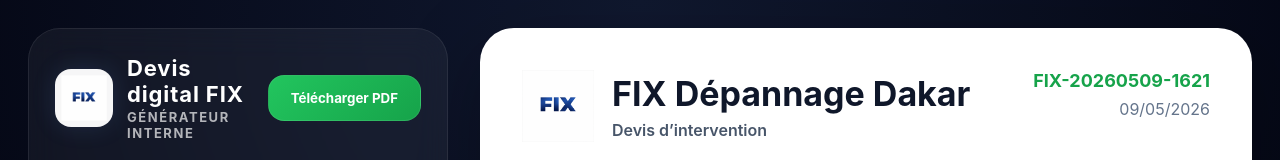
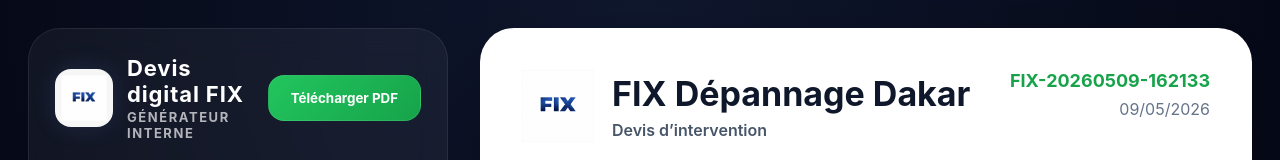
Before and after one commit to Djibsonx7/fix-dakar, a Next.js app: page /devis in a window 1280 px wide. Shown: the top 160 px of the page. Built offline with nearby package versions, Linux system fonts and the light colour scheme.

Commit message:
Add seconds to quote number

```diff
--- a/app/devis/page.tsx
+++ b/app/devis/page.tsx
@@ -36,7 +36,7 @@
   const quoteNumber = useMemo(() => {
     const now = new Date();
     const stamp = `${now.getFullYear()}${String(now.getMonth() + 1).padStart(2, '0')}${String(now.getDate()).padStart(2, '0')}`;
-    const time = `${String(now.getHours()).padStart(2, '0')}${String(now.getMinutes()).padStart(2, '0')}`;
+    const time = `${String(now.getHours()).padStart(2, '0')}${String(now.getMinutes()).padStart(2, '0')}${String(now.getSeconds()).padStart(2, '0')}`;
     return `FIX-${stamp}-${time}`;
   }, []);
 
```
